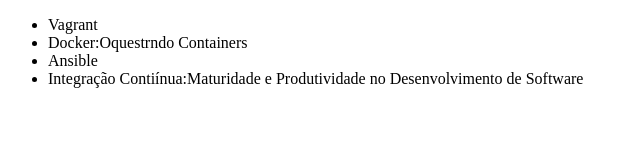
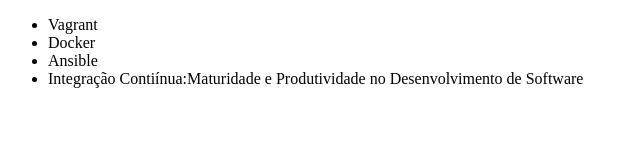
Before and after one commit to Celso-Teixeira/curso-git, a plain HTML site: page index.html in a window 1280 px wide. Shown: the whole page, without its empty margins (0-640 px from the left). Drawn offline with Linux system fonts and the light colour scheme.

Commit message:
Revert "Alterando o nome do Curso de Docker"
This reverts commit d1bf0fa585b4dc725346452264e7ac256a4fbcf3.

```diff
--- a/index.html
+++ b/index.html
@@ -7,7 +7,7 @@
 <body>
     <ul>
         <li>Vagrant</li>
-        <li>Docker:Oquestrndo Containers</li>
+        <li>Docker</li>
         <li>Ansible</li>
         <li>Integração Contiínua:Maturidade e Produtividade no Desenvolvimento de Software</li>
     </ul>
```
